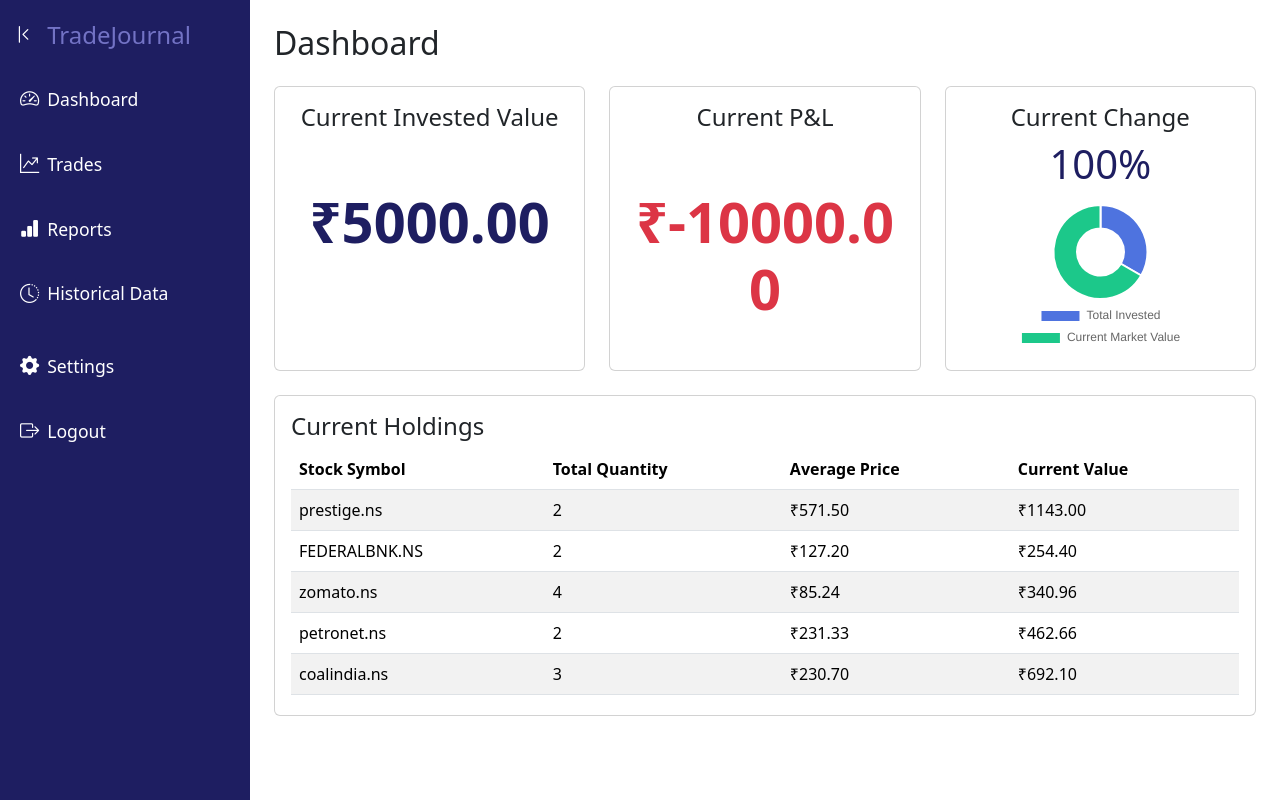
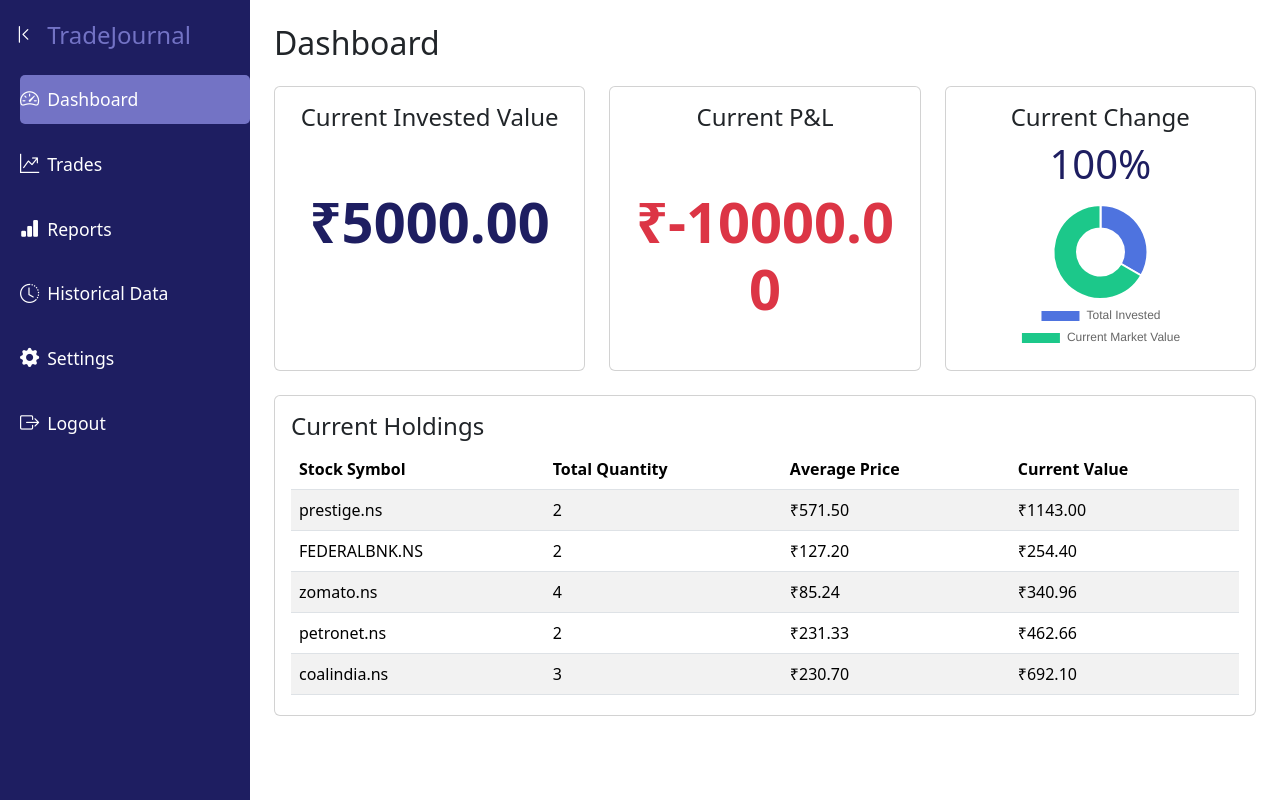
Before and after one commit to glen-s-abraham/trade-ledger, a React (Create React App) app in the folder client/: page /dashboard in a window 1280 px wide. Built offline with nearby package versions, Linux system fonts and the light colour scheme; sample sign-in values are in the browser's storage.

Commit message:
feat(client):added sidebar navigations and toggle actives

```diff
--- a/client/src/components/sidebar/Sidebar.css
+++ b/client/src/components/sidebar/Sidebar.css
@@ -37,7 +37,8 @@
 
 /* Sidebar Menu Items */
 .sidebar ul {
-    padding-left: 20px; /* Align menu items with title */
+    padding-left: 20px;
+    /* Align menu items with title */
     margin-top: 20px;
 }
 
@@ -51,6 +52,11 @@
 }
 
 .sidebar ul li:hover {
+    background-color: var(--bs-secondary);
+    border-radius: 5px;
+}
+
+.sidebar .active {
     background-color: var(--bs-secondary);
     border-radius: 5px;
 }
--- a/client/src/components/sidebar/Sidebar.js
+++ b/client/src/components/sidebar/Sidebar.js
@@ -1,14 +1,28 @@
 import React, { useState } from 'react';
+import { useNavigate, useLocation } from 'react-router-dom';
 import { useAuth } from '../../contexts/AuthContext';
 import './Sidebar.css';
 
 function Sidebar() {
     const [isCollapsed, setIsCollapsed] = useState(false);
-
-    const { logout } = useAuth()
+    const navigate = useNavigate();
+    const location = useLocation();
+    const { logout } = useAuth();
 
     const toggleSidebar = () => {
         setIsCollapsed(!isCollapsed);
+    };
+
+    const menuItems = [
+        { name: 'Dashboard', icon: 'bi-speedometer2', route: '/dashboard' },
+        { name: 'Trades', icon: 'bi-graph-up-arrow', route: '/trades' },
+        { name: 'Reports', icon: 'bi-bar-chart-fill', route: '/reports' },
+        { name: 'Historical Data', icon: 'bi-clock-history', route: '/historical-data' },
+        { name: 'Settings', icon: 'bi-gear-fill', route: '/settings' },
+    ];
+
+    const handleNavigation = (route) => {
+        navigate(route);
     };
 
     return (
@@ -23,33 +37,24 @@ function Sidebar() {
 
             {/* Sidebar Menu Items */}
             <ul className="list-unstyled mt-4 flex-grow-1">
-                <li className="mb-3">
-                    <i className="bi bi-speedometer2 me-2"></i>
-                    <span className={isCollapsed ? 'd-none' : ''}>Dashboard</span>
-                </li>
-                <li className="mb-3">
-                    <i className="bi bi-graph-up-arrow me-2"></i>
-                    <span className={isCollapsed ? 'd-none' : ''}>Trades</span>
-                </li>
-                <li className="mb-3">
-                    <i className="bi bi-bar-chart-fill me-2"></i>
-                    <span className={isCollapsed ? 'd-none' : ''}>Reports</span>
-                </li>
-                {/* <li className="mb-3">
-                    <i className="bi bi-lightbulb-fill me-2"></i>
-                    <span className={isCollapsed ? 'd-none' : ''}>Insights</span>
-                </li> */}
-                <li className="mb-3">
-                    <i className="bi bi-clock-history me-2"></i>
-                    <span className={isCollapsed ? 'd-none' : ''}>Historical Data</span>
-                </li>
-                <li className="mt-4">
-                    <i className="bi bi-gear-fill me-2"></i>
-                    <span className={isCollapsed ? 'd-none' : ''}>Settings</span>
-                </li>
-                <li className="mt-3" onClick={() => logout()}>
+                {menuItems.map((item) => (
+                    <li
+                        key={item.name}
+                        className={`mb-3 d-flex align-items-center ${location.pathname === item.route ? 'active' : ''}`}
+                        onClick={() => handleNavigation(item.route)}
+                        style={{ cursor: 'pointer' }}
+                    >
+                        <i className={`bi ${item.icon} me-2`}></i>
+                        <span className={isCollapsed ? 'd-none' : ''}>{item.name}</span>
+                    </li>
+                ))}
+                <li
+                    className="mt-3 d-flex align-items-center"
+                    onClick={logout}
+                    style={{ cursor: 'pointer' }}
+                >
                     <i className="bi bi-box-arrow-right me-2"></i>
-                    <span className={isCollapsed ? 'd-none' : ''} >Logout</span>
+                    <span className={isCollapsed ? 'd-none' : ''}>Logout</span>
                 </li>
             </ul>
         </div>
```
